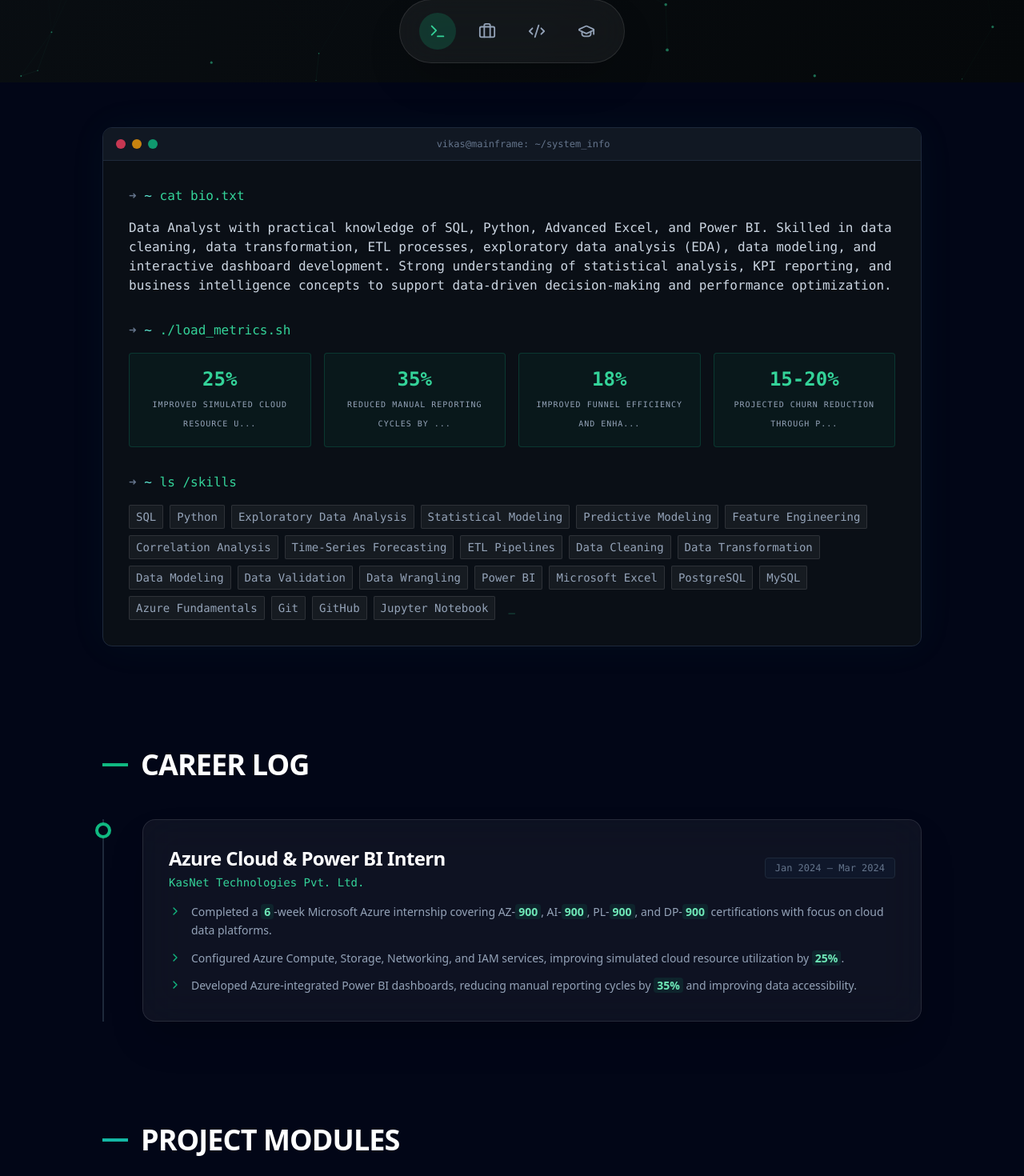
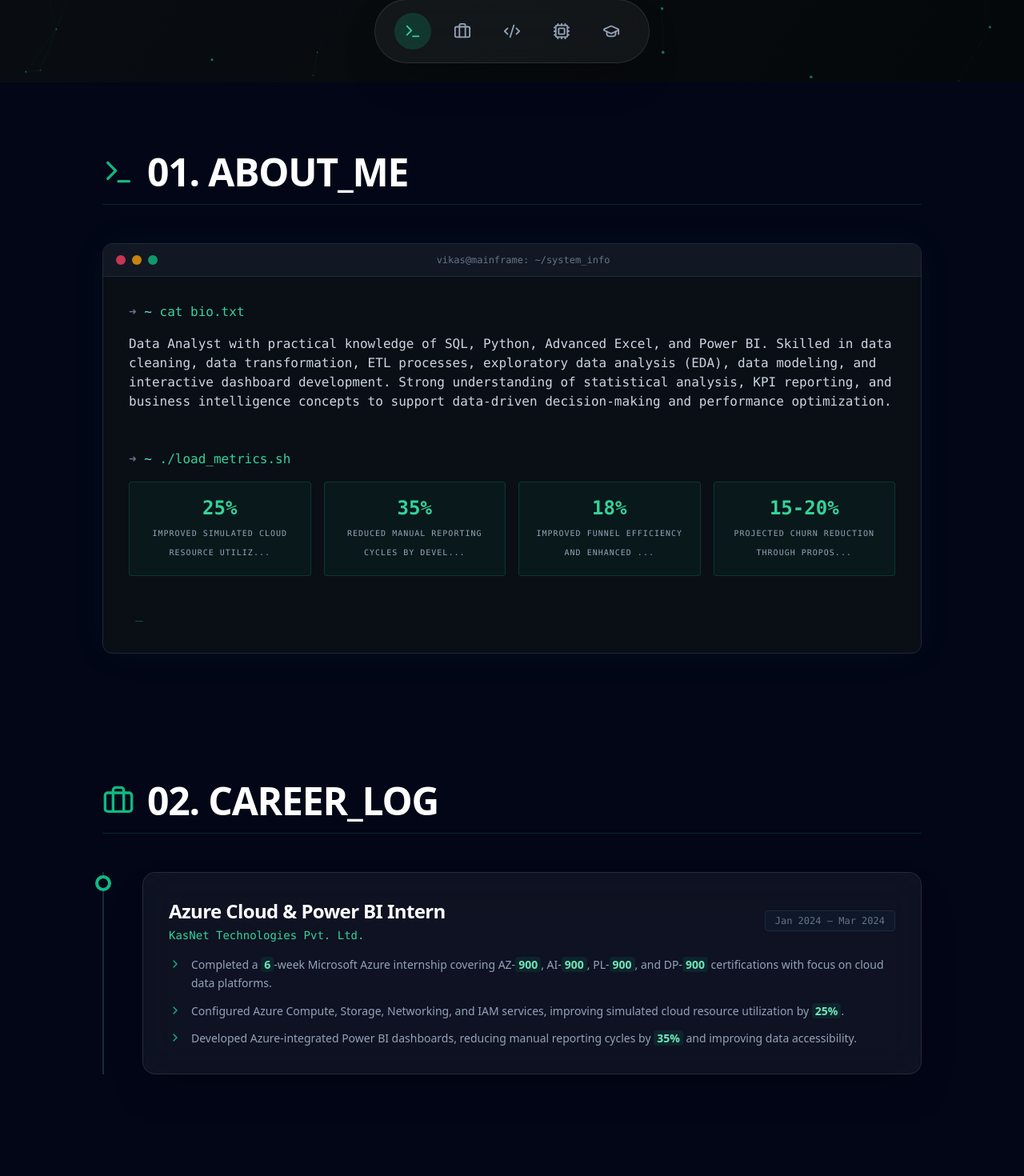
Before and after one commit to VikasMorabagi01/vikas-portfolio, a Next.js app: page / in a window 1280 px wide. Shown: the part 697-2167 px from the top of the page at 80% size. Built offline with nearby package versions, Linux system fonts and the light colour scheme.

Commit message:
Changed theme to Emerald and Teal

```diff
--- a/app/page.tsx
+++ b/app/page.tsx
@@ -1,7 +1,7 @@
 "use client";
 import React, { useState, useEffect } from "react";
 import { motion, AnimatePresence } from "framer-motion";
-import { Download, Terminal, Briefcase, Code2, GraduationCap, ChevronRight, Github, Linkedin, Mail, ExternalLink } from "lucide-react";
+import { Download, Terminal, Briefcase, Code2, GraduationCap, ChevronRight, Github, Linkedin, Mail, ExternalLink, Cpu } from "lucide-react";
 import AnimatedBackground from "../components/AnimatedBackground";
 import { data } from "../data/resume";
 
@@ -51,19 +51,20 @@ export default function Portfolio() {
       </AnimatePresence>
 
       {!loading && (
-        <main className="relative z-10 w-full px-4 pb-32 pt-12 md:px-8">
+        <main className="relative z-10 w-full px-4 pb-40 pt-12 md:px-8">
 
           {/* FLOATING MAC-STYLE DOCK */}
           <motion.div
             initial={{ y: 100, opacity: 0, x: "-50%" }}
             animate={{ y: 0, opacity: 1, x: "-50%" }}
             transition={{ delay: 0.5, type: "spring", stiffness: 200, damping: 20 }}
-            className="fixed bottom-6 left-1/2 z-50 flex items-center gap-4 px-6 py-4 glass-panel rounded-full border border-emerald-500/20 shadow-[0_10px_40px_rgba(16,185,129,0.15)]"
+            className="fixed bottom-6 left-1/2 z-50 flex items-center gap-4 px-6 py-4 glass-panel rounded-full border border-emerald-500/20 shadow-[0_10px_40px_rgba(16,185,129,0.15)] backdrop-blur-md bg-slate-950/80"
           >
             {[
               { id: 'home', icon: <Terminal size={22} />, label: "System" },
               { id: 'experience', icon: <Briefcase size={22} />, label: "Experience" },
               { id: 'projects', icon: <Code2 size={22} />, label: "Projects" },
+              { id: 'skills', icon: <Cpu size={22} />, label: "Skills" },
               { id: 'education', icon: <GraduationCap size={22} />, label: "Education" },
             ].map((nav) => (
               <button
@@ -79,7 +80,7 @@ export default function Portfolio() {
             ))}
           </motion.div>
 
-          <div className="max-w-5xl mx-auto space-y-32">
+          <div className="max-w-5xl mx-auto space-y-40"> {/* INCREASED SPACING BETWEEN SECTIONS */}
 
             {/* 1. CINEMATIC HERO */}
             <section id="home" className="min-h-[85vh] flex flex-col justify-center items-center text-center relative pt-10">
@@ -112,8 +113,15 @@ export default function Portfolio() {
               </motion.div>
             </section>
 
-            {/* 2. HACKER TERMINAL (About & Skills) */}
-            <section>
+            {/* 2. ABOUT (HACKER TERMINAL) */}
+            <section className="scroll-mt-24">
+              {/* Massive Section Header */}
+              <div className="mb-12 border-b border-emerald-500/20 pb-4">
+                <h2 className="text-4xl md:text-5xl font-black text-white tracking-tight uppercase flex items-center gap-4">
+                  <Terminal className="text-emerald-500 h-10 w-10" /> 01. About_Me
+                </h2>
+              </div>
+
               <motion.div
                 initial={{ opacity: 0, y: 40 }} whileInView={{ opacity: 1, y: 0 }} viewport={{ once: true }}
                 className="rounded-xl bg-[#0a0f16] border border-slate-800 overflow-hidden shadow-[0_0_50px_rgba(16,185,129,0.05)]"
@@ -131,36 +139,30 @@ export default function Portfolio() {
                 {/* Terminal Body */}
                 <div className="p-6 md:p-8 font-mono text-sm md:text-base leading-relaxed">
                   <p className="text-emerald-400 mb-4"><span className="text-slate-500">➜</span> <span className="text-teal-300">~</span> cat bio.txt</p>
-                  <p className="text-slate-300 mb-8">{data.basics.summary}</p>
+                  <p className="text-slate-300 mb-12">{data.basics.summary}</p>
 
                   <p className="text-emerald-400 mb-4"><span className="text-slate-500">➜</span> <span className="text-teal-300">~</span> ./load_metrics.sh</p>
-                  <div className="grid grid-cols-2 md:grid-cols-4 gap-4 mb-8">
+                  <div className="grid grid-cols-2 md:grid-cols-4 gap-4 mb-4">
                     {data.achievements.slice(0, 4).map((ach, i) => (
                       <div key={i} className="border border-emerald-500/20 bg-emerald-500/5 p-4 rounded text-center hover:bg-emerald-500/10 transition-colors">
                         <div className="text-2xl font-black text-emerald-400 mb-1">{ach.metric}</div>
-                        <div className="text-[10px] text-slate-400 uppercase tracking-widest">{ach.context.substring(0,35)}...</div>
+                        <div className="text-[10px] text-slate-400 uppercase tracking-widest">{ach.context.substring(0,40)}...</div>
                       </div>
                     ))}
                   </div>
-
-                  <p className="text-emerald-400 mb-4"><span className="text-slate-500">➜</span> <span className="text-teal-300">~</span> ls /skills</p>
-                  <div className="flex flex-wrap gap-2 text-slate-400 text-xs md:text-sm">
-                    {data.skills.flatMap(s => s.items).map((skill, i) => (
-                      <span key={i} className="px-2 py-1 bg-white/5 border border-white/10 rounded-sm">
-                        {skill.split('(')[0].trim()}
-                      </span>
-                    ))}
-                    <span className="animate-pulse text-emerald-400 px-2 py-1">_</span>
-                  </div>
+                  <span className="animate-pulse text-emerald-400 px-2 py-1 mt-4 inline-block">_</span>
                 </div>
               </motion.div>
             </section>
 
-            {/* 3. HOLOGRAPHIC EXPERIENCE CARDS */}
+            {/* 3. EXPERIENCE */}
             <section id="experience" className="scroll-mt-24">
-              <h2 className="text-4xl font-black text-white mb-12 tracking-tight uppercase flex items-center gap-4">
-                <span className="w-8 h-1 bg-emerald-500" /> Career Log
-              </h2>
+              <div className="mb-12 border-b border-emerald-500/20 pb-4">
+                <h2 className="text-4xl md:text-5xl font-black text-white tracking-tight uppercase flex items-center gap-4">
+                  <Briefcase className="text-emerald-500 h-10 w-10" /> 02. Career_Log
+                </h2>
+              </div>
+
               <div className="relative border-l-2 border-slate-800 ml-4 md:ml-0 space-y-12 pl-8 md:pl-12">
                 {data.experience.map((exp, i) => (
                   <motion.div
@@ -168,11 +170,9 @@ export default function Portfolio() {
                     initial={{ opacity: 0, x: -20 }} whileInView={{ opacity: 1, x: 0 }} viewport={{ once: true }}
                     className="relative group"
                   >
-                    {/* Timeline Dot */}
                     <div className="absolute -left-[43px] md:-left-[59px] top-1 w-5 h-5 rounded-full bg-slate-950 border-4 border-emerald-500 group-hover:shadow-[0_0_15px_#10b981] transition-all" />
 
                     <div className="glass-panel p-8 rounded-2xl border border-slate-800 group-hover:border-emerald-500/50 transition-all duration-300 relative overflow-hidden">
-                      {/* Holographic Glow */}
                       <div className="absolute top-0 right-0 w-full h-full bg-gradient-to-bl from-emerald-500/5 to-transparent opacity-0 group-hover:opacity-100 transition-opacity pointer-events-none" />
 
                       <div className="flex flex-col md:flex-row md:items-center justify-between mb-4 gap-4 relative z-10">
@@ -204,11 +204,14 @@ export default function Portfolio() {
               </div>
             </section>
 
-            {/* 4. NEON DATA CHIP PROJECTS */}
+            {/* 4. PROJECTS */}
             <section id="projects" className="scroll-mt-24">
-              <h2 className="text-4xl font-black text-white mb-12 tracking-tight uppercase flex items-center gap-4">
-                <span className="w-8 h-1 bg-teal-500" /> Project Modules
-              </h2>
+              <div className="mb-12 border-b border-teal-500/20 pb-4">
+                <h2 className="text-4xl md:text-5xl font-black text-white tracking-tight uppercase flex items-center gap-4">
+                  <Code2 className="text-teal-500 h-10 w-10" /> 03. Modules
+                </h2>
+              </div>
+
               <div className="grid md:grid-cols-2 gap-6">
                 {data.projects.map((proj, i) => (
                   <motion.div
@@ -246,37 +249,76 @@ export default function Portfolio() {
               </div>
             </section>
 
-            {/* 5. EDUCATION & SYSTEM CERTS */}
-            <section id="education" className="scroll-mt-24 pb-12">
+            {/* 5. SEPARATED SKILLS */}
+            <section id="skills" className="scroll-mt-24">
+              <div className="mb-12 border-b border-emerald-500/20 pb-4">
+                <h2 className="text-4xl md:text-5xl font-black text-white tracking-tight uppercase flex items-center gap-4">
+                  <Cpu className="text-emerald-500 h-10 w-10" /> 04. Tech_Arsenal
+                </h2>
+              </div>
+
+              <div className="grid md:grid-cols-2 gap-6">
+                {data.skills.map((skillGrp, i) => (
+                  <motion.div
+                    key={i}
+                    initial={{ opacity: 0, y: 20 }} whileInView={{ opacity: 1, y: 0 }} viewport={{ once: true }} transition={{ delay: i * 0.1 }}
+                    className="glass-panel rounded-2xl p-6 border border-slate-800 hover:border-emerald-500/30 transition-colors"
+                  >
+                    <h4 className="text-emerald-400 font-mono mb-4 text-sm uppercase tracking-widest flex items-center gap-2">
+                      <span className="text-slate-600">{'//'}</span> {skillGrp.category}
+                    </h4>
+                    <div className="flex flex-wrap gap-2">
+                      {skillGrp.items.map((item, j) => (
+                        <span key={j} className="px-3 py-1.5 bg-slate-900 border border-slate-700 hover:border-emerald-500/50 hover:text-emerald-300 rounded text-sm text-slate-300 font-medium transition-colors cursor-default">
+                          {item}
+                        </span>
+                      ))}
+                    </div>
+                  </motion.div>
+                ))}
+              </div>
+            </section>
+
+            {/* 6. EDUCATION & CERTS */}
+            <section id="education" className="scroll-mt-24">
+              <div className="mb-12 border-b border-teal-500/20 pb-4">
+                <h2 className="text-4xl md:text-5xl font-black text-white tracking-tight uppercase flex items-center gap-4">
+                  <GraduationCap className="text-teal-500 h-10 w-10" /> 05. Credentials
+                </h2>
+              </div>
+
               <div className="grid md:grid-cols-2 gap-12">
+                {/* Education Block */}
                 <div>
-                   <h2 className="text-2xl font-black text-white mb-8 tracking-tight uppercase flex items-center gap-4">
-                    <span className="w-4 h-1 bg-emerald-500" /> Education
-                  </h2>
+                   <h3 className="text-xl font-bold text-slate-300 mb-6 tracking-tight uppercase">
+                    Education
+                  </h3>
                   <div className="space-y-6">
                     {data.education.map((edu, i) => (
-                      <div key={i} className="p-6 glass-panel rounded-xl border border-slate-800">
+                      <div key={i} className="p-6 glass-panel rounded-xl border border-slate-800 hover:border-teal-500/30 transition-all">
                         <h4 className="text-lg font-bold text-white mb-1">{edu.degree}</h4>
-                        <p className="text-slate-400 text-sm mb-3">{edu.institution}</p>
+                        <p className="text-slate-400 text-sm mb-4">{edu.institution}</p>
                         <div className="flex justify-between items-center text-xs font-mono">
-                          <span className="text-emerald-500">{edu.dates}</span>
-                          <span className="bg-emerald-500/10 text-emerald-300 px-2 py-1 rounded">{edu.details}</span>
+                          <span className="text-teal-500">{edu.dates}</span>
+                          <span className="bg-teal-500/10 text-teal-300 px-2 py-1 rounded">{edu.details}</span>
                         </div>
                       </div>
                     ))}
                   </div>
                 </div>
+
+                {/* Certifications Block */}
                 <div>
-                   <h2 className="text-2xl font-black text-white mb-8 tracking-tight uppercase flex items-center gap-4">
-                    <span className="w-4 h-1 bg-teal-500" /> Certifications
-                  </h2>
+                   <h3 className="text-xl font-bold text-slate-300 mb-6 tracking-tight uppercase">
+                    Certifications
+                  </h3>
                   <div className="space-y-3">
                     {data.certifications.map((cert, i) => (
                       <div key={i} className="p-4 glass-panel rounded-xl border border-slate-800 flex items-center gap-4 hover:border-teal-500/30 transition-colors">
-                        <div className="w-8 h-8 rounded bg-teal-500/10 flex items-center justify-center shrink-0">
+                        <div className="w-8 h-8 rounded bg-slate-900 border border-slate-700 flex items-center justify-center shrink-0">
                           <GraduationCap size={16} className="text-teal-400" />
                         </div>
-                        <span className="text-sm text-slate-300 font-medium">{cert}</span>
+                        <span className="text-sm text-slate-300 font-medium leading-snug">{cert}</span>
                       </div>
                     ))}
                   </div>
```
